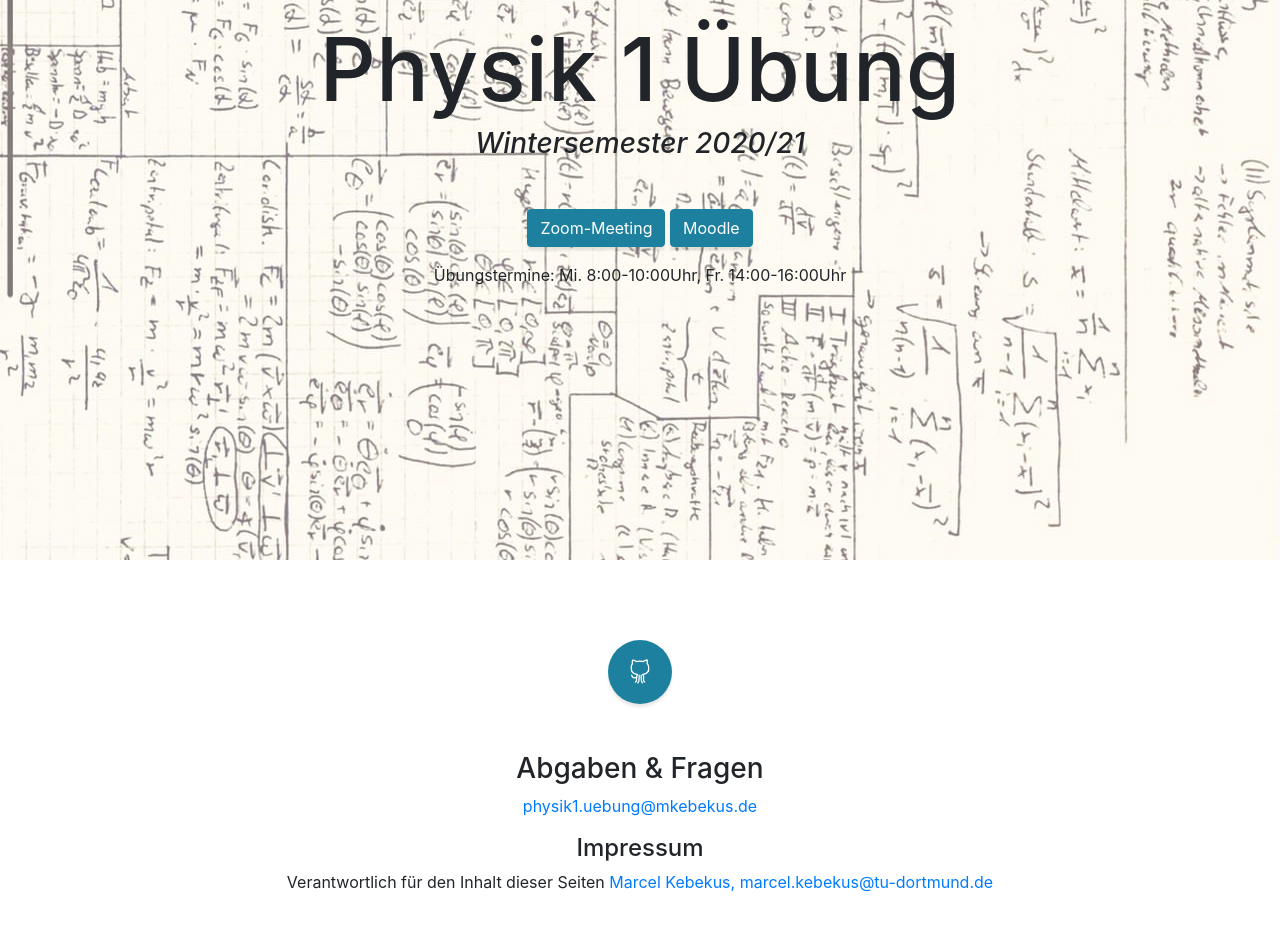
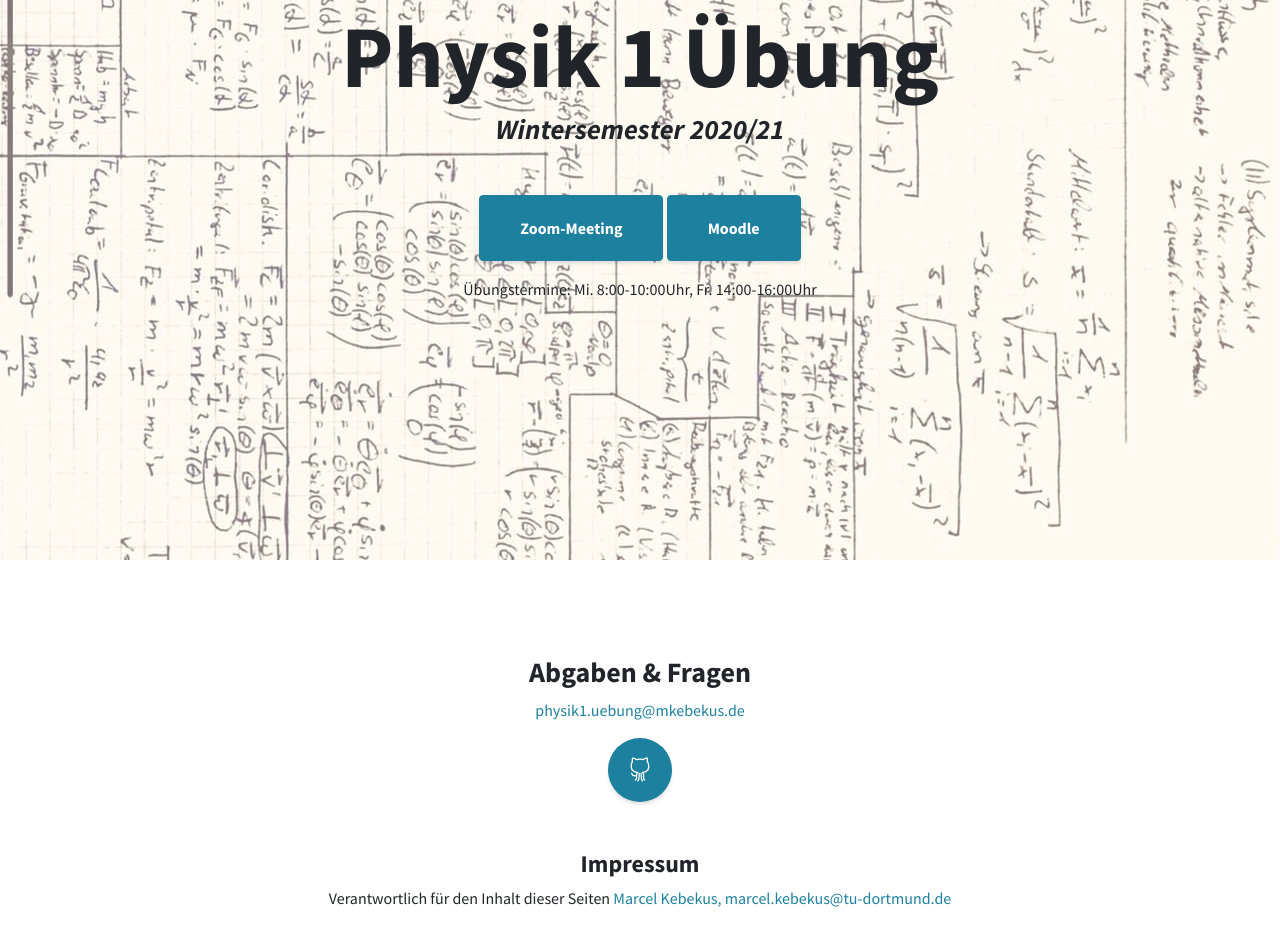
Before and after one commit to marcelkebe/homepage_physik, a website with bundled scripts: page index.html in a window 1280 px wide. Shown: the part 240-1186 px from the top of the page. Built offline with nearby package versions, Linux system fonts and the light colour scheme.

Commit message:
github logo position

```diff
--- a/index.html
+++ b/index.html
@@ -11,7 +11,8 @@
   <title>Physik 1 Übung</title>
 
   <!-- Bootstrap Core CSS -->
-  <link href="vendor/bootstrap/css/bootstrap.min.css" rel="stylesheet">
+
+
 
   <!-- Custom Fonts -->
   <link href="vendor/fontawesome-free/css/all.min.css" rel="stylesheet" type="text/css">
@@ -22,9 +23,9 @@
   <link href="css/stylish-portfolio.min.css" rel="stylesheet">
 
 </head>
+<link href="vendor/bootstrap/css/bootstrap.min.css" rel="stylesheet">
 
 <body id="page-top">
-
 
 
   <!-- Header -->
@@ -48,21 +49,22 @@
   <!-- Footer -->
   <footer class="footer text-center">
     <div class="container">
-      <ul class="list-inline mb-5">
-        <li class="list-inline-item">
-          <a class="social-link rounded-circle text-white" href="https://github.com/marcelkebe/marcelkebe.github.io">
-            <i class="icon-social-github"></i>
-          </a>
-        </li>
-      </ul>
-      <p class="text-muted small mb-0">
+
+
         </p>
         <h3>Abgaben & Fragen</h3>
         <a href="mailto:physik1.uebung@mkebekus.de">physik1.uebung@mkebekus.de</a>
-        </p>
-        </p>
+        <p></p>
+        <ul class="list-inline mb-5">
+            <li class="list-inline-item">
+              <a class="social-link rounded-circle text-white" href="https://github.com/marcelkebe/marcelkebe.github.io">
+                <i class="icon-social-github"></i>
+              </a>
+            </li>
+          </ul>
         <h4>Impressum</h4>
-        <p>Verantwortlich für den Inhalt dieser Seiten
+        <p class="text-muted small mb-0"></p>
+        Verantwortlich für den Inhalt dieser Seiten
         <a href="mailto:marcel.kebekus@tu-dortmund.de">Marcel Kebekus, marcel.kebekus@tu-dortmund.de</a>
         </p>
     </div>
```
Also changed, not shown: README.md.
